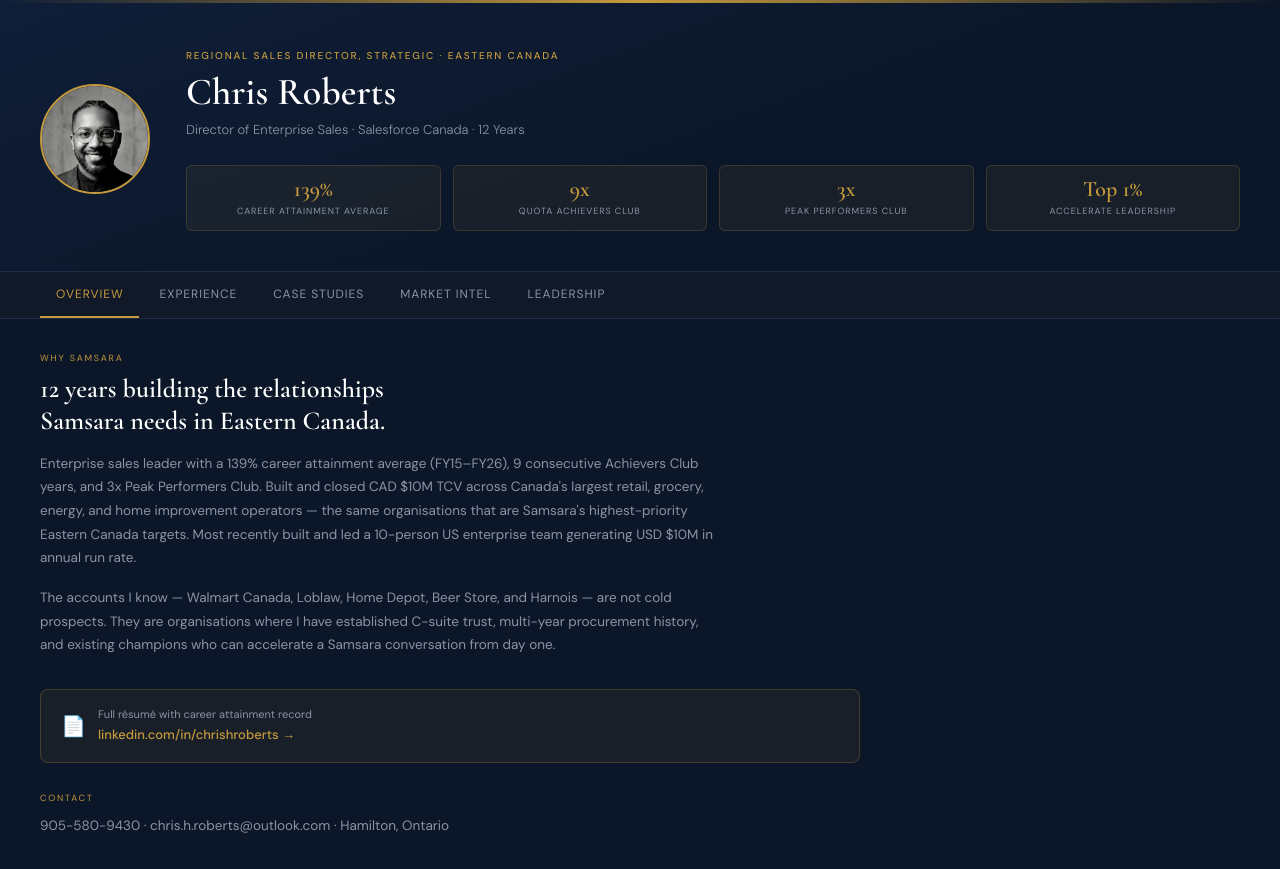
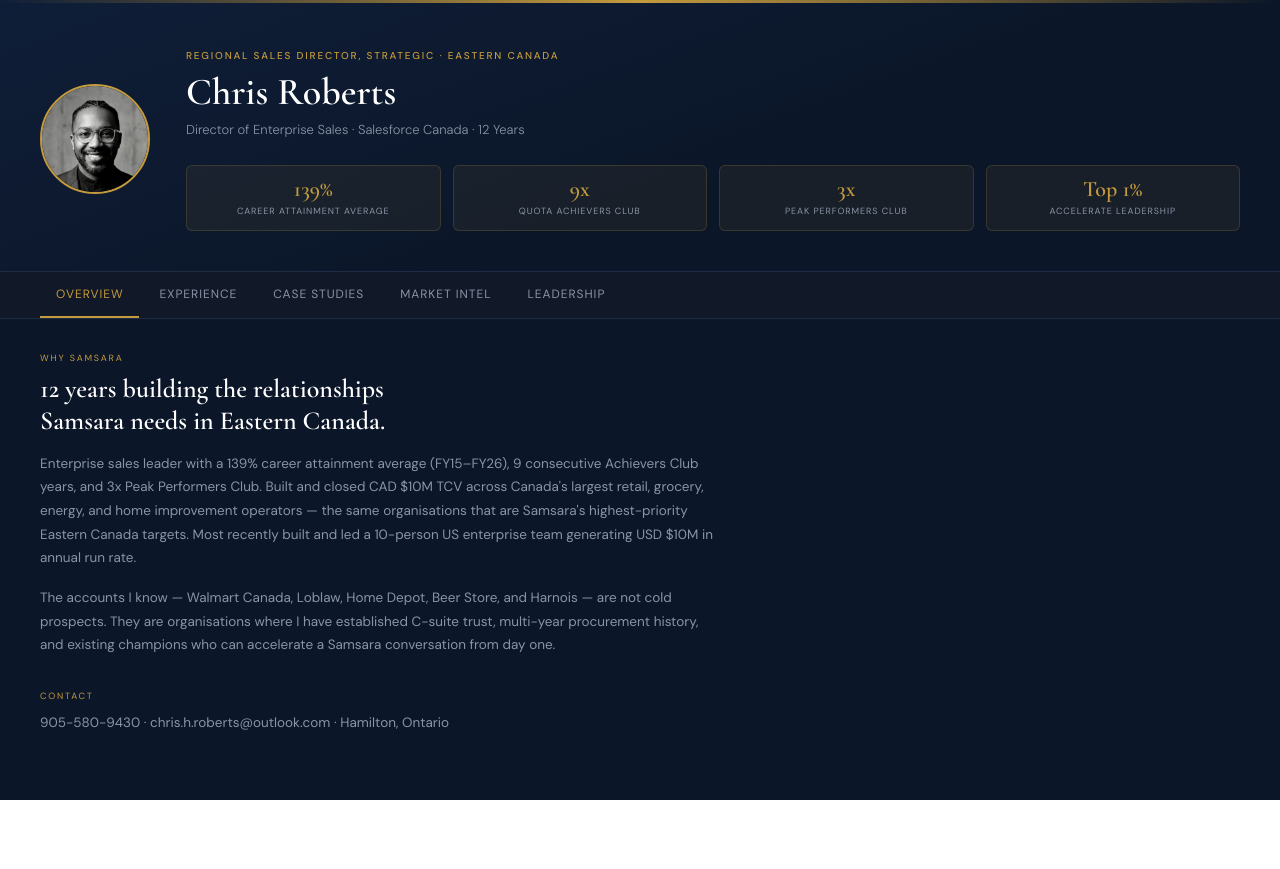
Before and after one commit to chrishroberts/chris-roberts-resume, a React (Vite) app: page / in a window 1280 px wide. After the commit the page ends 800 px from the top, so only its background shows below. Built offline with nearby package versions, Linux system fonts and the light colour scheme.

Commit message:
Update App.jsx

```diff
--- a/src/App.jsx
+++ b/src/App.jsx
@@ -501,15 +501,7 @@
                 They are organisations where I have established C-suite trust, multi-year procurement history, and existing
                 champions who can accelerate a Samsara conversation from day one.
               </p>
-              <div className="cr-link-banner">
-                <span style={{fontSize:"20px"}}>📄</span>
-                <div>
-                  <div className="cr-link-label">Full résumé with career attainment record</div>
-                  <a href="https://linkedin.com/in/chrishroberts" target="_blank" rel="noopener noreferrer">
-                    linkedin.com/in/chrishroberts →
-                  </a>
-                </div>
-              </div>
+
               <div className="cr-section-label" style={{marginTop:"8px"}}>Contact</div>
               <div className="cr-prose" style={{marginBottom: 0}}>
                 905-580-9430 · chris.h.roberts@outlook.com · Hamilton, Ontario
```
